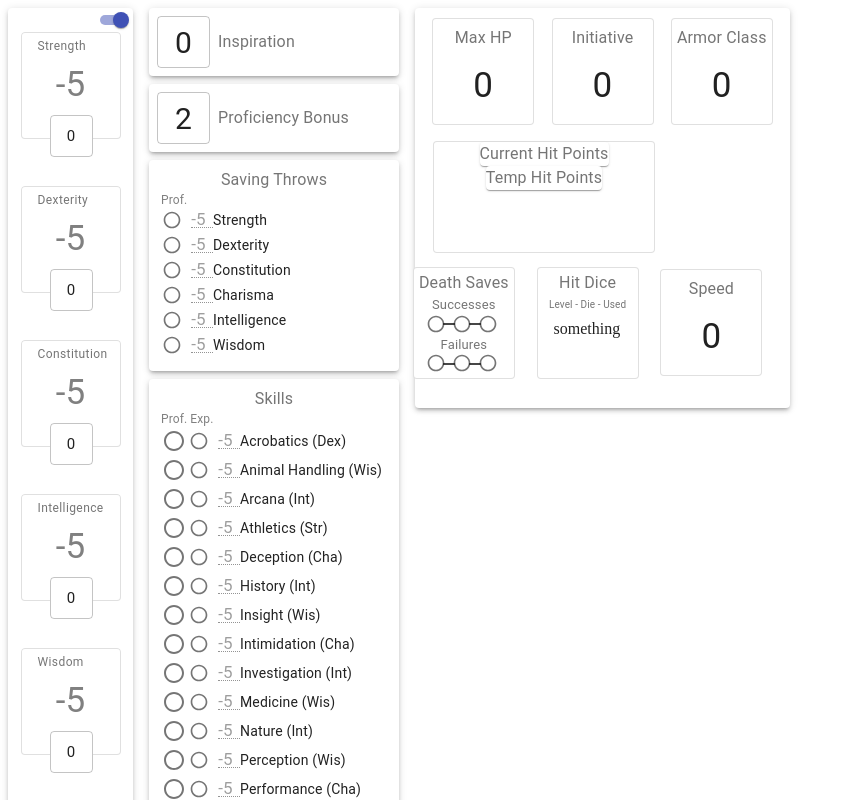
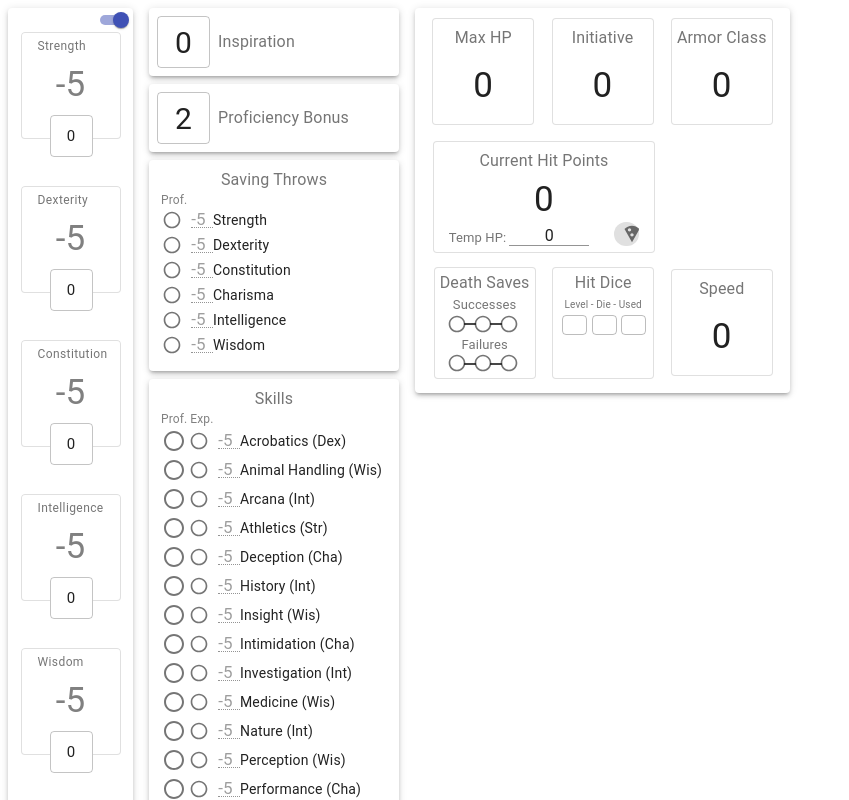
Before and after one commit to elchung/DnD-Character-Sheets, a Next.js app: page / in a window 1280 px wide. Shown: the top 800 px of the page, without its empty margins (0-849 px from the left). Built offline with nearby package versions, Linux system fonts and the light colour scheme.

Commit message:
hp work, added modal start

```diff
--- a/pages/CharacterSheet/CombatStatsComponent.jsx
+++ b/pages/CharacterSheet/CombatStatsComponent.jsx
@@ -38,7 +38,7 @@ const CombatStatsComponent = ({
         <Grid item style={{ paddingLeft: 26 }}>
           <HitPointComponent />
         </Grid>
-        <Grid item style={{ paddingLeft: 0 }}>
+        <Grid item style={{ paddingLeft: 26 }}>
           <Grid container direction="row" spacing={2} justify="space-evenly">
             <Grid item>
               <DeathSaveComponent />
--- a/pages/CharacterSheet/HitDieComponent.jsx
+++ b/pages/CharacterSheet/HitDieComponent.jsx
@@ -1,6 +1,7 @@
 import React from 'react';
 import Typography from '@material-ui/core/Typography';
 import Paper from '@material-ui/core/Paper';
+import TextField from '@material-ui/core/TextField';
 import List from '@material-ui/core/List';
 import ListItem from '@material-ui/core/ListItem';
 import ListItemText from '@material-ui/core/ListItemText';
@@ -12,8 +13,7 @@ import {
 const HitDieComponent = () => {
   const { hitDice, style } = useCharacterState();
   // const { } = useSetCharacterState();
-  // TODO: update num rows based on variety of classes taken
-  // { numDice: 0, diceType: 0, numUsed }
+  // { numDice: 0, diceType: 0, numUsed: 0 }
 
   return (
     <Paper variant="outlined" style={style.hitDieComponent}>
@@ -28,7 +28,48 @@ const HitDieComponent = () => {
         />
         {hitDice.map((row) => (
           <ListItem key={row} style={{}}>
-            something
+            <TextField
+              key={`level-${row.toString}`}
+              id={`level-${row.toString}`}
+              value={row.numDice}
+              disabled
+              variant="outlined"
+              InputProps={{
+                disableUnderline: true,
+                style: {
+                  ...style.HitDieComponentInputPropStyle,
+                  marginLeft: -7,
+                },
+              }}
+            />
+            <TextField
+              key={`dicetype-${row.toString}`}
+              id={`dicetype-${row.toString}`}
+              value={`d${row.diceType}`}
+              disabled
+              variant="outlined"
+              InputProps={{
+                disableUnderline: true,
+                style: {
+                  ...style.HitDieComponentInputPropStyle,
+                  marginLeft: 9,
+                },
+              }}
+            />
+            <TextField
+              key={`numUsed-${row.toString}`}
+              id={`numUsed-${row.toString}`}
+              value={row.numUsed}
+              disabled
+              variant="outlined"
+              InputProps={{
+                disableUnderline: true,
+                style: {
+                  ...style.HitDieComponentInputPropStyle,
+                  marginLeft: 13,
+                },
+              }}
+            />
           </ListItem>
         ))}
       </List>
@@ -37,20 +78,3 @@ const HitDieComponent = () => {
 };
 
 export default HitDieComponent;
-
-/*      <Table size="small" style={{ width: 'auto' }}>
-         <TableHead>
-          <TableCell>Level</TableCell>
-          <TableCell>Die</TableCell>
-          <TableCell>Used</TableCell>
-        </TableHead>
-        <TableBody>
-          {hitDice.map((row) => (
-            <TableRow>
-              <TableCell>{row.numDice}</TableCell>
-              <TableCell>{`d${row.diceType}`}</TableCell>
-              <TableCell>{row.numUsed}</TableCell>
-            </TableRow>
-          ))}
-        </TableBody>
-      </Table> */
--- a/pages/CharacterSheet/HitPointComponent.jsx
+++ b/pages/CharacterSheet/HitPointComponent.jsx
@@ -2,9 +2,10 @@ import React from 'react';
 import Typography from '@material-ui/core/Typography';
 import Paper from '@material-ui/core/Paper';
 import Chip from '@material-ui/core/Chip';
-import AddIcon from '@material-ui/icons/Add';
-import Box from '@material-ui/core/Box';
+import LocalPizzaIcon from '@material-ui/icons/LocalPizza';
 import TextField from '@material-ui/core/TextField';
+import InputBase from '@material-ui/core/InputBase';
+import Modal from '@material-ui/core/Modal';
 import Grid from '@material-ui/core/Grid';
 import {
   useCharacterState,
@@ -13,20 +14,21 @@ import {
 
 const HitPointComponent = () => {
   const {
-    maxHP,
     currentHP,
     tempHP,
     style,
   } = useCharacterState();
-  const setCharacterState = useSetCharacterState();
-
-  const [displayMaxHP, setDisplayMaxHP] = React.useState(maxHP);
+  const { setCurrentHP } = useSetCharacterState();
   const [displayCurrentHP, setDisplayCurrentHP] = React.useState(currentHP);
   const [displayTempHP, setDisplayTempHP] = React.useState(tempHP);
 
-  const handleClick = (event) => {
+  const handleHPBlur = (event) => {
     console.log(event);
     console.log('need to add modal to input damage or heal damage');
+  };
+
+  const openHPModal = () => {
+
   };
 
   return (
@@ -34,27 +36,51 @@ const HitPointComponent = () => {
       <Paper variant="outlined" style={{ width: 220, height: 110 }}>
         <Grid container direction="row" justify="space-evenly" alignItems="flex-end">
           <Grid item>
-            <Paper>
-              <Typography align="left" color="textSecondary">Current Hit Points</Typography>
-            </Paper>
+            <Typography align="center" color="textSecondary" style={{ paddingTop: 7 }}>Current Hit Points</Typography>
+            <InputBase
+              value={currentHP}
+              onChange={(event) => setDisplayCurrentHP(event.target.value)}
+              onBlur={() => handleHPBlur(displayCurrentHP)}
+              inputProps={{
+                style: {
+                  fontSize: 35,
+                  textAlign: 'center',
+                },
+                'aria-label': 'naked',
+              }}
+            />
           </Grid>
           <Grid item>
-            <Paper>
-              <Typography align="left" color="textSecondary">Temp Hit Points</Typography>
-            </Paper>
+            <Grid container direction="row" justify="flex-start">
+              <Grid item>
+                <Typography align="left" color="textSecondary" style={{ fontSize: 13 }}>
+                  Temp HP:
+                </Typography>
+              </Grid>
+              <Grid item>
+                <TextField
+                  value={displayTempHP}
+                  align="center"
+                  style={{
+                    width: 80, marginTop: -8, paddingLeft: 3, paddingRight: 25,
+                  }}
+                  inputProps={style.hitPointComponentTemp}
+                />
+              </Grid>
+              <Grid item>
+                <Chip
+                  label={<LocalPizzaIcon color="action" fontSize="small" />}
+                  size="small"
+                  style={{
+                    paddingTop: 3, marginTop: -7, width: 25,
+                  }}
+                  onClick={openHPModal}
+                />
+              </Grid>
+            </Grid>
           </Grid>
         </Grid>
       </Paper>
-      {/* <Box
-        p={2}
-        position="relative"
-        bottom={5}
-        left={325}
-        zIndex="tooltip"
-        style={{ width: 5, height: 5 }}
-      >
-        <Chip label={<AddIcon />} onClick={handleClick} variant="outlined" size="small" />
-      </Box> */}
     </>
   );
 };
--- a/pages/CharacterSheet/SkillsComponent.jsx
+++ b/pages/CharacterSheet/SkillsComponent.jsx
@@ -8,7 +8,7 @@ import ListItem from '@material-ui/core/ListItem';
 import ListItemText from '@material-ui/core/ListItemText';
 import RadioButtonUncheckedIcon from '@material-ui/icons/RadioButtonUnchecked';
 import RadioButtonCheckedIcon from '@material-ui/icons/RadioButtonChecked';
-import { createMuiTheme, ThemeProvider } from '@material-ui/core/styles';
+import { ThemeProvider, createMuiTheme } from '@material-ui/core/styles';
 import { scoreToModifier } from '../Utils/abilityScoreUtils';
 import { useCharacterState, useSetCharacterState } from '../Context/CharacterContext';
 
--- a/pages/Context/CharacterContext.jsx
+++ b/pages/Context/CharacterContext.jsx
@@ -25,6 +25,7 @@ export const CharacterContextProvider = (props) => {
   const [initiative, setInitiative] = useState(0);
   const [speed, setSpeed] = useState(0);
   const [maxHP, setMaxHP] = useState(0);
+  const [tempHP, setTempHP] = useState(0);
   const [currentHP, setCurrentHP] = useState(0);
   const [hitDice, setHitDice] = useState([{ numDice: 0, diceType: 0, numUsed: 0 }]);
   const [currentHitDice, setCurrentHitDice] = useState(0);
@@ -33,7 +34,7 @@ export const CharacterContextProvider = (props) => {
     elevation: 3,
     abilityScoreComponent: { width: 125, paddingBottom: 20 },
     combatStatsComponent: {
-      width: 375, height: 370, paddingBottom: 20, paddingTop: 10,
+      width: 375, height: 355, paddingBottom: 20, paddingTop: 10,
     },
     deathSaveComponent: {
       width: 100, height: 105, marginTop: -2, marginBottom: -2, paddingTop: 5,
@@ -41,6 +42,12 @@ export const CharacterContextProvider = (props) => {
     headerStyle: { marginTop: -2, marginBottom: -2 },
     hitDieComponent: {
       width: 100, height: 105, marginTop: -2, marginBottom: -2, paddingTop: 5,
+    },
+    HitDieComponentInputPropStyle: {
+      fontSize: 12,
+      width: 25,
+      height: 20,
+      marginTop: -5,
     },
     hitPointComponentInputStyle: {
       fontSize: 15,
@@ -50,6 +57,12 @@ export const CharacterContextProvider = (props) => {
       marginLeft: -5,
       marginRight: 0,
       paddingTop: 4,
+    },
+    hitPointComponentTemp: {
+      style: {
+        textAlign: 'center',
+        marginBottom: -6,
+      },
     },
     skillComponent: { width: 250, paddingBottom: 20, paddingTop: 10 },
     savingThrowComponent: { width: 250, paddingBottom: 20, paddingTop: 10 },
@@ -95,6 +108,7 @@ export const CharacterContextProvider = (props) => {
     speed,
     maxHP,
     currentHP,
+    tempHP,
     hitDice,
     currentHitDice,
     deathSaves,
@@ -115,6 +129,7 @@ export const CharacterContextProvider = (props) => {
     setSpeed,
     setMaxHP,
     setCurrentHP,
+    setTempHP,
     setHitDice,
     setCurrentHitDice,
     setDeathSaves,
```
Also changed, not shown: pages/CharacterSheet/Modals/UpdateHitPointsModal.jsx (added, +58 -0 lines), .eslintrc.js.
